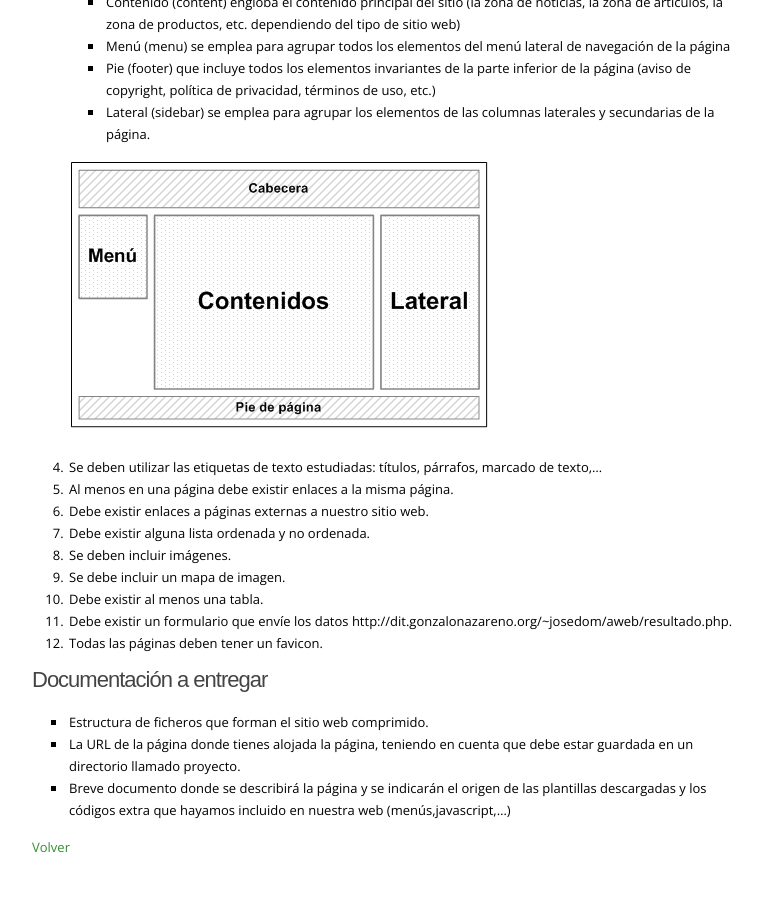
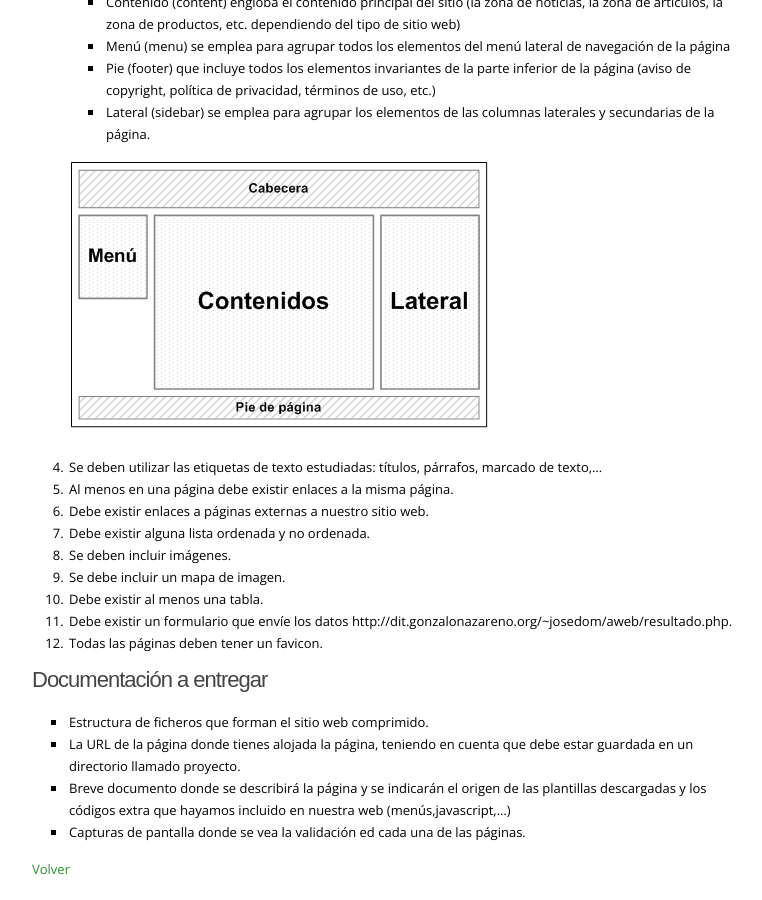
Before and after one commit to josedom24/josedom24.github.io, a Jekyll site: the page built from mod/aplweb/proyecto1.md, in a window 1280 px wide and 900 px high, scrolled down 722 px. Shown: the whole window, without its empty margins (118-880 px from the left). Built offline with Jekyll 4.4.1, drawn with Linux system fonts in a browser that asks for light colours; nearby versions of some CDN libraries; some web fonts are replaced; library files that are not in the unit come from our copies; before the commit the page ends 1600 px from its top, so only the background shows below that.

Commit message:
Proyecto 1

```diff
--- a/mod/aplweb/proyecto1.md
+++ b/mod/aplweb/proyecto1.md
@@ -46,7 +46,7 @@ funciona nuestro ciclo SMR.
 
 * Estructura de ficheros que forman el sitio web comprimido.
 * La URL de la página donde tienes alojada la página, teniendo en cuenta que debe estar guardada en un directorio llamado **proyecto**.
-* Breve documento donde se describirá la página y se indicarán el origen de las plantillas
-descargadas y los códigos extra que hayamos incluido en nuestra web (menús,javascript,...)
+* Breve documento donde se describirá la página y se indicarán el origen de las plantillas descargadas y los códigos extra que hayamos incluido en nuestra web (menús,javascript,...)
+* Capturas de pantalla donde se vea la validación ed cada una de las páginas.
 
 [Volver](index)
```
